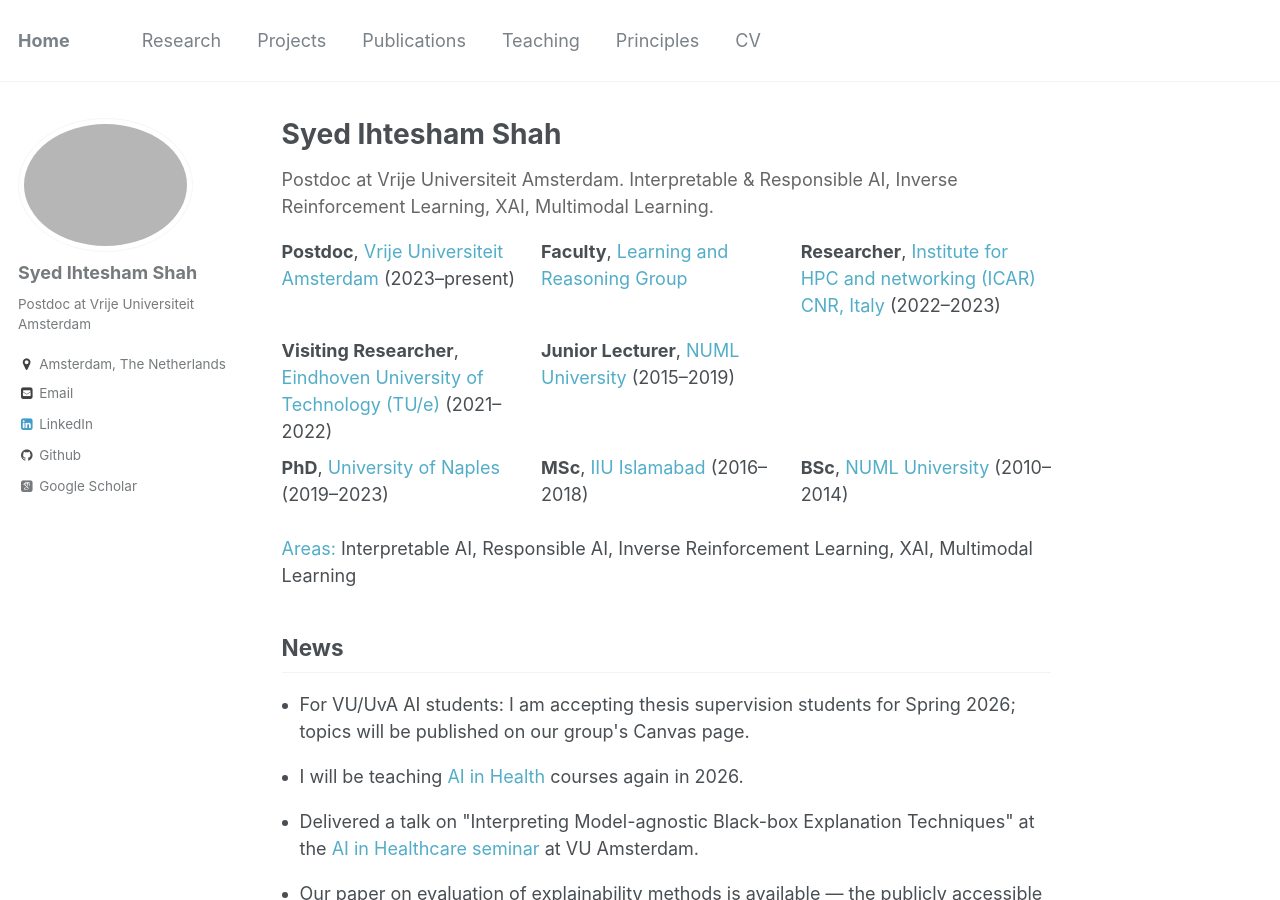
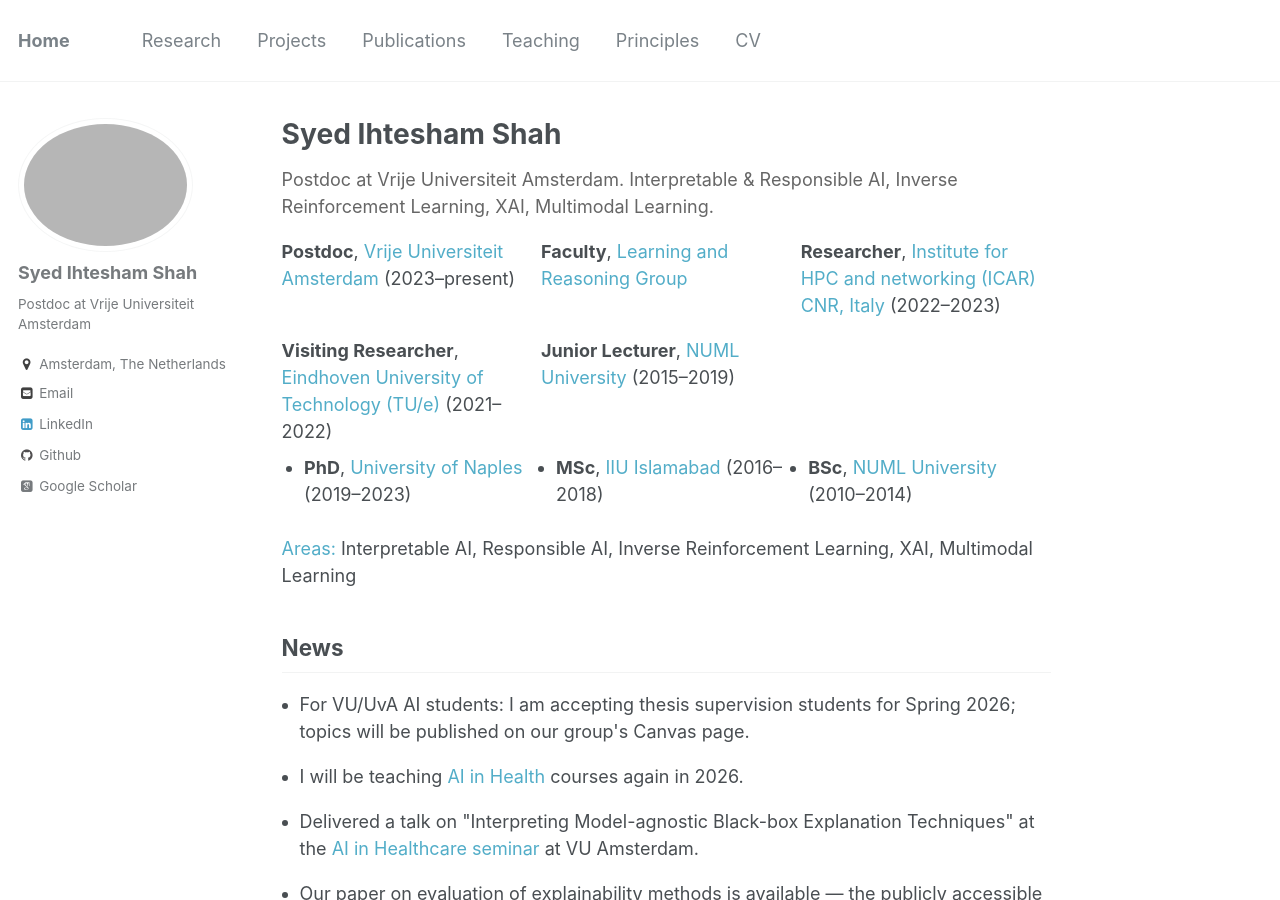
Before and after one commit to IhteshamShah/IhteshamShah.github.io, a Jekyll site: the page built from _pages/about.md, in a window 1280 px wide and 900 px high. Built offline with Jekyll 4.4.1, drawn with Linux system fonts in a browser that asks for light colours; some web fonts are replaced.

Commit message:
changed to modren look home page

```diff
--- a/_pages/about.md
+++ b/_pages/about.md
@@ -22,7 +22,7 @@
   </div>
 
   <div style="flex:1;">
-    <ul style="list-style:none; padding:0; margin:0; display:grid; grid-template-columns:repeat(auto-fit,minmax(200px,1fr)); gap:0.5rem;">
+    <ul style="padding-left:1.25rem; margin:0; display:grid; grid-template-columns:repeat(auto-fit,minmax(200px,1fr)); gap:0.5rem;">
       <li><strong>PhD</strong>, <a href="https://www.uniparthenope.it/">University of Naples</a> (2019–2023)</li>
       <li><strong>MSc</strong>, <a href="https://www.iiu.edu.pk/">IIU Islamabad</a> (2016–2018)</li>
       <li><strong>BSc</strong>, <a href="https://www.numl.edu.pk/">NUML University</a> (2010–2014)</li>
```
